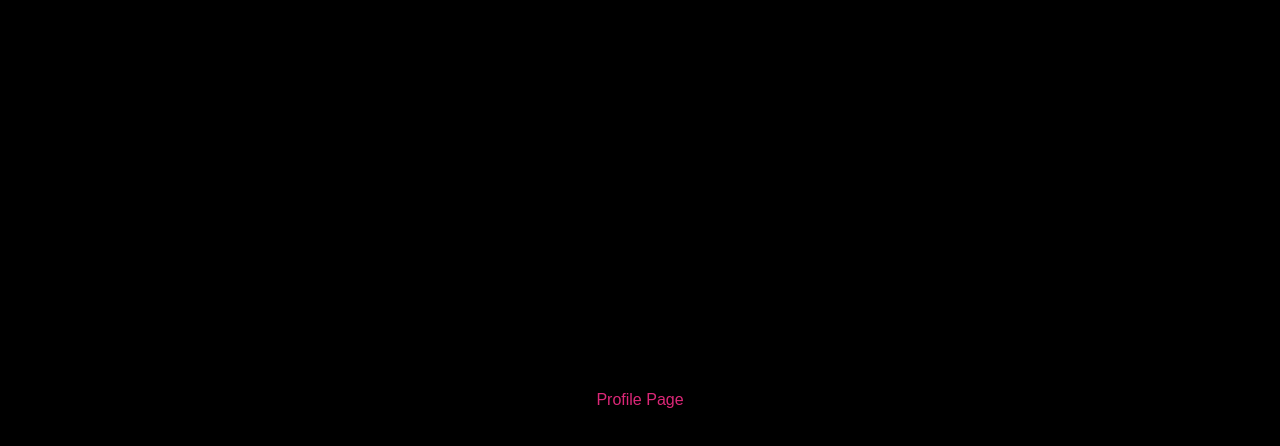
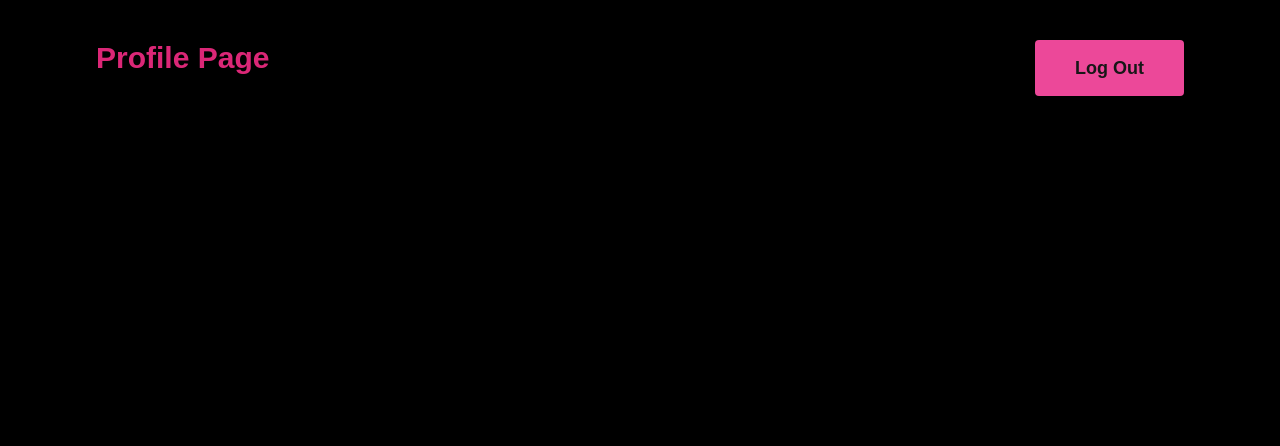
Before and after one commit to Shivam-Jangid/next-app, a Next.js app: page /profile in a window 1280 px wide. Shown: the top 446 px of the page. Built offline with nearby package versions, Linux system fonts and the light colour scheme.

Commit message:
made logut page

```diff
--- /dev/null
+++ b/src/app/api/user/logout/route.ts
@@ -0,0 +1,18 @@
+import { NextResponse } from "next/server";
+
+export async function GET(){
+    try {
+        const response = NextResponse.json({
+        message:'Logout successfully',
+        success:true
+    });
+        response.cookies.set("token","",
+            {httpOnly:true ,expires:new Date(0)});
+        return response;
+    } catch (error:any) {
+        console.log(error);
+        return NextResponse.json({
+            error:error.message
+        },{status:500});
+}
+}
--- a/src/app/profile/page.tsx
+++ b/src/app/profile/page.tsx
@@ -1,9 +1,35 @@
-import React from 'react'
-
+'use client'
+import axios from "axios"
+// import Link from "next/link"
+import toast from "react-hot-toast";
+import { useState } from "react";
+import { useRouter } from "next/navigation";
 export default function profilePage() {
+  const [loading, setLoading] = useState(false);
+  const router = useRouter()
+  const logout = async ()=>{
+    try {
+      setLoading(true);
+      const response = await axios.get("/api/user/logout");
+      console.log(response);
+      toast.success('Logged Out Successfully');
+      router.push('/login');
+    } catch (error:any) {
+      console.log(error.message);
+      toast.error(error.message);
+    }
+    finally{
+      setLoading(false);
+    }
+  }
   return (
-    <div className='min-h-screen bg-black flex items-center justify-center'>
-      <div className='text-pink-600'>Profile Page</div>
+    <div className='min-h-screen bg-black  pt-10'>
+      <div className='mx-24 flex  justify-between'>
+      <span className='text-pink-600 text-3xl font-semibold hover:underline'>{loading?"Please Wait":'Profile Page'}</span>
+      <button className='transition-all h-14 bg-pink-500 rounded px-10 py-3 font-semibold text-lg hover:bg-pink:200 hover:text-pink-950 hover:bg-pink-50'
+      onClick={logout}
+      >Log Out</button>
+    </div>
     </div>
   )
 }
--- a/src/app/signup/page.tsx
+++ b/src/app/signup/page.tsx
@@ -45,7 +45,7 @@ export default function SignUpPage() {
     <div className="label-heads pt-7">Password</div>
     <input id="password" onChange={(e)=>{SetUser({...user,password:e.target.value})}} className="input-css" type="password" placeholder="********"/>
     <div className="flex justify-center pt-9 pb-3">
-    <button className="transition-all bg-pink-400 rounded px-10 py-3 font-semibold text-lg hover:bg-pink:200 hover:text-pink-900 hover:bg-pink-50"
+    <button className="transition-all bg-pink-400 rounded px-10 py-3 font-semibold text-lg hover:bg-pink:200 hover:text-pink-900 hover:bg-pink-500;"
     onClick={onSignUp}
     >{buttonDisabled?"No Sign Up":"Sign Up"}</button>
     </div>
```
Also changed, not shown: src/middleware.ts (added, +12 -0 lines).
